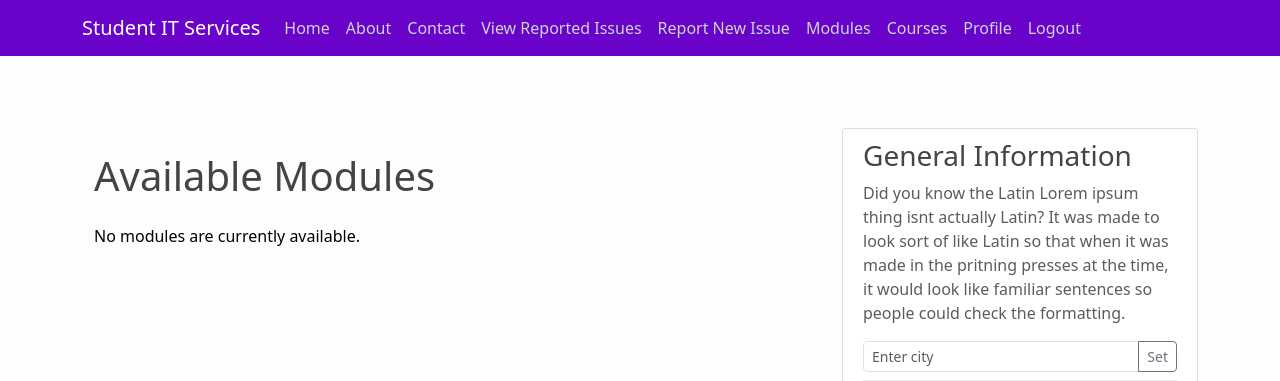
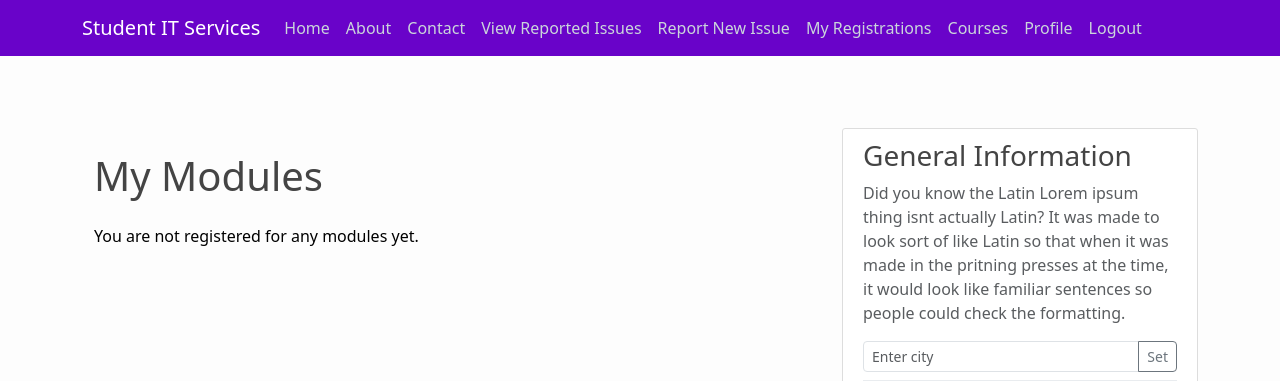
Before and after one commit to Numaan-H/Django-app, a Django app: page /modules/ in a window 1280 px wide. Shown: the top 381 px of the page. Run offline with Django 5.2, Linux system fonts and the light colour scheme; a user stored in the database is signed in; data that the repository does not hold is empty.

Commit message:
course and module details pages

```diff
--- a/itreporting/templates/itreporting/base.html
+++ b/itreporting/templates/itreporting/base.html
@@ -51,7 +51,7 @@
 
                 {% if user.is_authenticated  %}
                 <a class="nav-item nav-link" href="{% url 'itreporting:issue-create' %}">Report New Issue</a>
-                <a class="nav-item nav-link" href="{% url 'itreporting:module_list' %}">Modules</a>
+                <a class="nav-item nav-link" href="{% url 'itreporting:module_list' %}">My Registrations</a>
                 <a class="nav-item nav-link" href="{% url 'itreporting:course_list' %}">Courses</a>
                     <a class="nav-item nav-link" href="{% url 'profile' %}">Profile</a>
                     <form method="POST" id="frm_logout" action="{% url 'logout' %}">
--- a/itreporting/templates/itreporting/module_list.html
+++ b/itreporting/templates/itreporting/module_list.html
@@ -4,7 +4,7 @@
 
 {% block content %}
 <div class="container py-4">
-    <h1 class="mb-4">Available Modules</h1>
+    <h1 class="mb-4">My Modules</h1>
 
     {% if modules %}
     <div class="row row-cols-1 row-cols-md-2 row-cols-lg-3 g-4">
@@ -23,7 +23,7 @@
         {% endfor %}
     </div>
     {% else %}
-        <p>No modules are currently available.</p>
+        <p>You are not registered for any modules yet.</p>
     {% endif %}
 </div>
 {% endblock %}
--- a/itreporting/views.py
+++ b/itreporting/views.py
@@ -40,29 +40,42 @@ def course_detail(request, code):
 
 @login_required
 def module_list(request):
-    modules = Module.objects.filter(is_open=True)
-    return render(request, "itreporting/module_list.html", {
-        "modules": modules
-    })
+    student = Student.objects.filter(user=request.user).first()
+    modules = Module.objects.filter(students=student).order_by("code") if student else Module.objects.none()
+    return render(request, "itreporting/module_list.html", {"modules": modules})
 
 @login_required
 def module_detail(request, code):
     module = get_object_or_404(Module, code=code)
-    student = request.user.student
 
+    student = Student.objects.filter(user=request.user).first()
+    if not student:
+        return redirect("itreporting:module_list")
+
+    # Handle register / unregister
+    if request.method == "POST" and module.is_open:
+        if module.students.filter(id=student.id).exists():
+            module.students.remove(student)
+        else:
+            module.students.add(student)
+        return redirect("itreporting:module_detail", code=module.code)
 
     is_registered = module.students.filter(id=student.id).exists()
 
-    if request.method == "POST" and module.is_open:
-        if is_registered:
-            module.students.remove(student)
-        else:
-            module.students.add(student)
+    # Registered students WITH profile photos
+    registered_students = (
+        module.students
+        .select_related("user")
+        .select_related("user__profile")
+        .order_by("user__username")
+    )
 
     return render(request, "itreporting/module_detail.html", {
         "module": module,
         "is_registered": is_registered,
+        "registered_students": registered_students,
     })
+
 
 
 def my_modules(request):
```
Also changed, not shown: itreporting/templates/itreporting/module_detail.html (+32 -0 lines).
